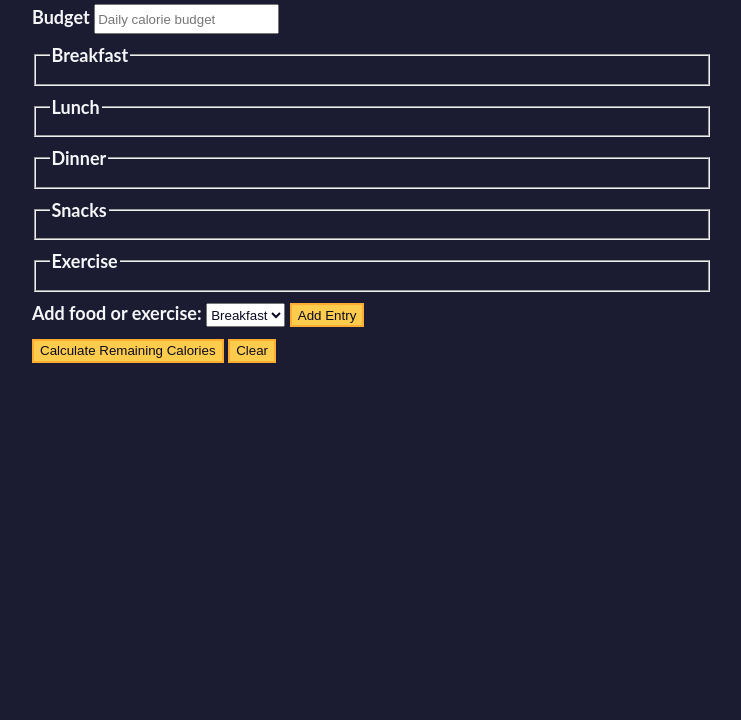
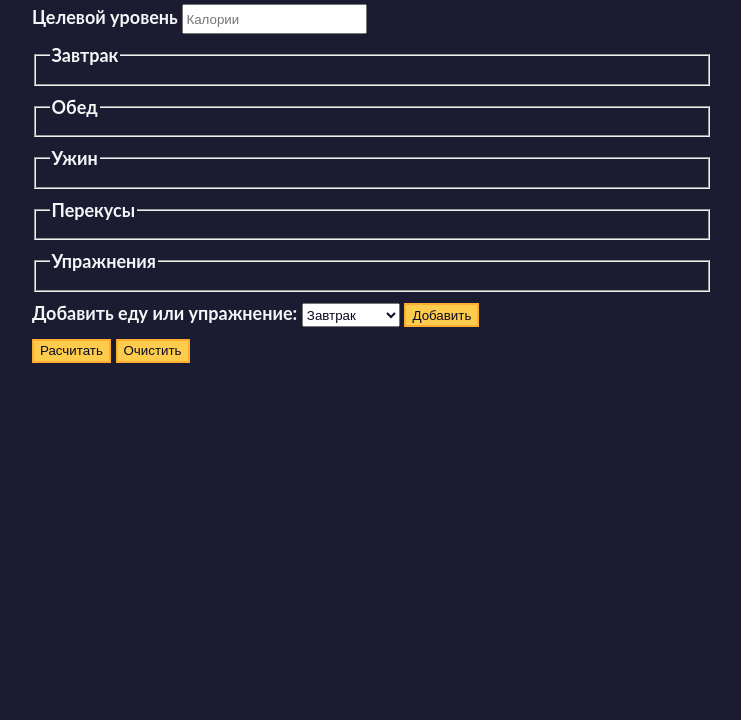
Before and after one commit to CrusaderDen/freecodecamp, a plain HTML site: page Learn Form Validation by Building a Calorie Counter/index.html in a window 1280 px wide. Shown: the part 80-800 px from the top of the page, without its empty margins (268-1009 px from the left). Drawn offline with Linux system fonts and the light colour scheme.

Commit message:
Calorie counter - Russian localizacion

```diff
--- a/Learn Form Validation by Building a Calorie Counter/index.html
+++ b/Learn Form Validation by Building a Calorie Counter/index.html
@@ -8,47 +8,47 @@
 </head>
 <body>
    <main>
-      <h1>Calorie Counter</h1>
+      <h1>Учет калорий</h1>
       <div class="container">
          <form id="calorie-counter">
-            <label for="budget">Budget</label>
-            <input id="budget" type="number" min="0" placeholder="Daily calorie budget" required>
+            <label for="budget">Целевой уровень</label>
+            <input id="budget" type="number" min="0" placeholder="Калории" required>
             <fieldset id="breakfast">
-               <legend>Breakfast</legend>
+               <legend>Завтрак</legend>
                <div class="input-container"></div>
             </fieldset>
             <fieldset id="lunch">
-               <legend>Lunch</legend>
+               <legend>Обед</legend>
                <div class="input-container"></div>
             </fieldset>
             <fieldset id="dinner">
-               <legend>Dinner</legend>
+               <legend>Ужин</legend>
                <div class="input-container"></div>
             </fieldset>
             <fieldset id="snacks">
-               <legend>Snacks</legend>
+               <legend>Перекусы</legend>
                <div class="input-container"></div>
             </fieldset>
             <fieldset id="exercise">
-               <legend>Exercise</legend>
+               <legend>Упражнения</legend>
                <div class="input-container"></div>
             </fieldset>
             <div class="controls">
                <span>
-                  <label for="entry-dropdown">Add food or exercise:</label>
+                  <label for="entry-dropdown">Добавить еду или упражнение:</label>
                   <select name="options" id="entry-dropdown">
-                     <option value="breakfast" selected>Breakfast</option>
-                     <option value="lunch">Lunch</option>
-                     <option value="dinner">Dinner</option>
-                     <option value="snacks">Snacks</option>
-                     <option value="exercise">Exercise</option>
+                     <option value="breakfast" selected>Завтрак</option>
+                     <option value="lunch">Обед</option>
+                     <option value="dinner">Ужин</option>
+                     <option value="snacks">Перекусы</option>
+                     <option value="exercise">Упражнения</option>
                   </select>
-                  <button id="add-entry" type="button">Add Entry</button>
+                  <button id="add-entry" type="button">Добавить</button>
                </span>
             </div>
             <div>
-               <button type="submit">Calculate Remaining Calories</button>
-               <button type="button" id="clear">Clear</button>
+               <button type="submit">Расчитать</button>
+               <button type="button" id="clear">Очистить</button>
             </div>
             <div id="output" class="output hide"></div>
          </form>
--- a/Learn Form Validation by Building a Calorie Counter/script.js
+++ b/Learn Form Validation by Building a Calorie Counter/script.js
@@ -20,10 +20,10 @@ function addEntry() {
    const targetInputContainer = document.querySelector(`#${entryDropdown.value} .input-container`)
    const entryNumber = targetInputContainer.querySelectorAll('input[type="text"]').length + 1
    const HTMLString = `
-      <label for="${entryDropdown.value}-${entryNumber}-name">Entry ${entryNumber} Name</label>
-      <input type="text" placeholder="Name" id="${entryDropdown.value}-${entryNumber}-name">
-      <label for="${entryDropdown.value}-${entryNumber}-calories">Entry ${entryNumber} Calories</label>
-      <input type="number" min="0" placeholder="Calories" id="${entryDropdown.value}-${entryNumber}-calories">
+      <label for="${entryDropdown.value}-${entryNumber}-name">Введите блюдо ${entryNumber}</label>
+      <input type="text" placeholder="Название" id="${entryDropdown.value}-${entryNumber}-name">
+      <label for="${entryDropdown.value}-${entryNumber}-calories">Введите калорийность ${entryNumber}</label>
+      <input type="number" min="0" placeholder="Калории" id="${entryDropdown.value}-${entryNumber}-calories">
    `
    targetInputContainer.insertAdjacentHTML("beforeend", HTMLString)
 }
@@ -70,13 +70,13 @@ function calculateCalories(e) {
    if (isError) return
    const consumedCalories = breakfastCalories+lunchCalories+dinnerCalories+snacksCalories
    const remainingCalories = budgetCalories-consumedCalories+exerciseCalories
-   const surplusOrDeficit = remainingCalories < 0 ? 'Surplus' : 'Deficit'
+   const surplusOrDeficit = remainingCalories < 0 ? 'Переел(а)' : 'Недоел(а)'
    output.innerHTML = `
-   <span class="${surplusOrDeficit.toLowerCase()}">${Math.abs(remainingCalories)} Calorie ${surplusOrDeficit}</span>
+   <span class="${surplusOrDeficit.toLowerCase()}">Калорий ${surplusOrDeficit}: ${Math.abs(remainingCalories)}</span>
    <hr>
-   <p>${budgetCalories} Calories Budgeted</p>
-   <p>${consumedCalories} Calories Consumed</p>
-   <p>${exerciseCalories} Calories Burned</p>
+   <p>${budgetCalories} Целевой уровень калорий</p>
+   <p>${consumedCalories} Потреблено калорий</p>
+   <p>${exerciseCalories} Израсходовано калорий</p>
    `
    output.classList.remove('hide')
 }
```
